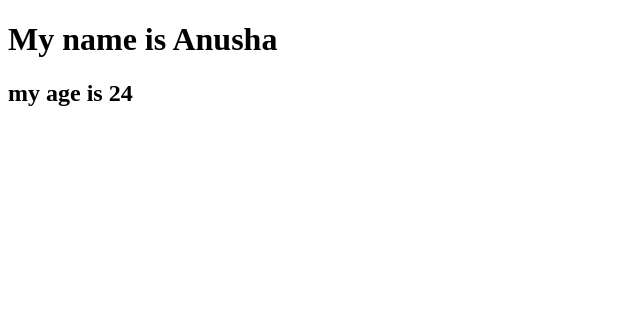
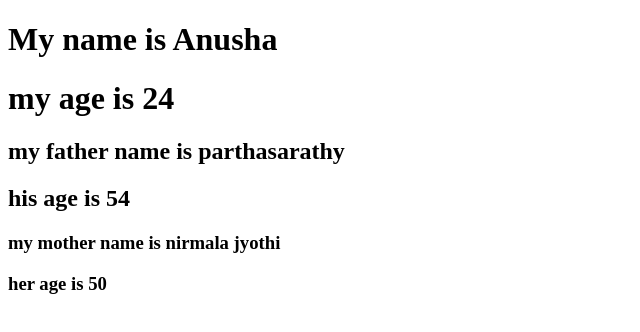
Before and after one commit to anushaparatha/family, a plain HTML site: page index.html in a window 1280 px wide. Shown: the whole page, without its empty margins (0-640 px from the left). Drawn offline with Linux system fonts and the light colour scheme.

Commit message:
updated all

```diff
--- a/fam.js
+++ b/fam.js
@@ -1 +1,3 @@
 console.log("I have completed msc computer science");
+console.log("he like to read newspaper every morning");
+console.log("she love to cooking")
--- a/index.html
+++ b/index.html
@@ -7,6 +7,12 @@
 </head>
 <body>
     <h1>My name is Anusha</h1>
-    <h2>my age is 24</h2>
+    <h1>my age is 24</h1>
+
+    <h2>my father name is parthasarathy</h2>
+    <h2>his age is 54</h2>
+
+    <h3>my mother name is nirmala jyothi</h3>
+    <h3>her age is 50</h3>
 </body>
 </html>
```
